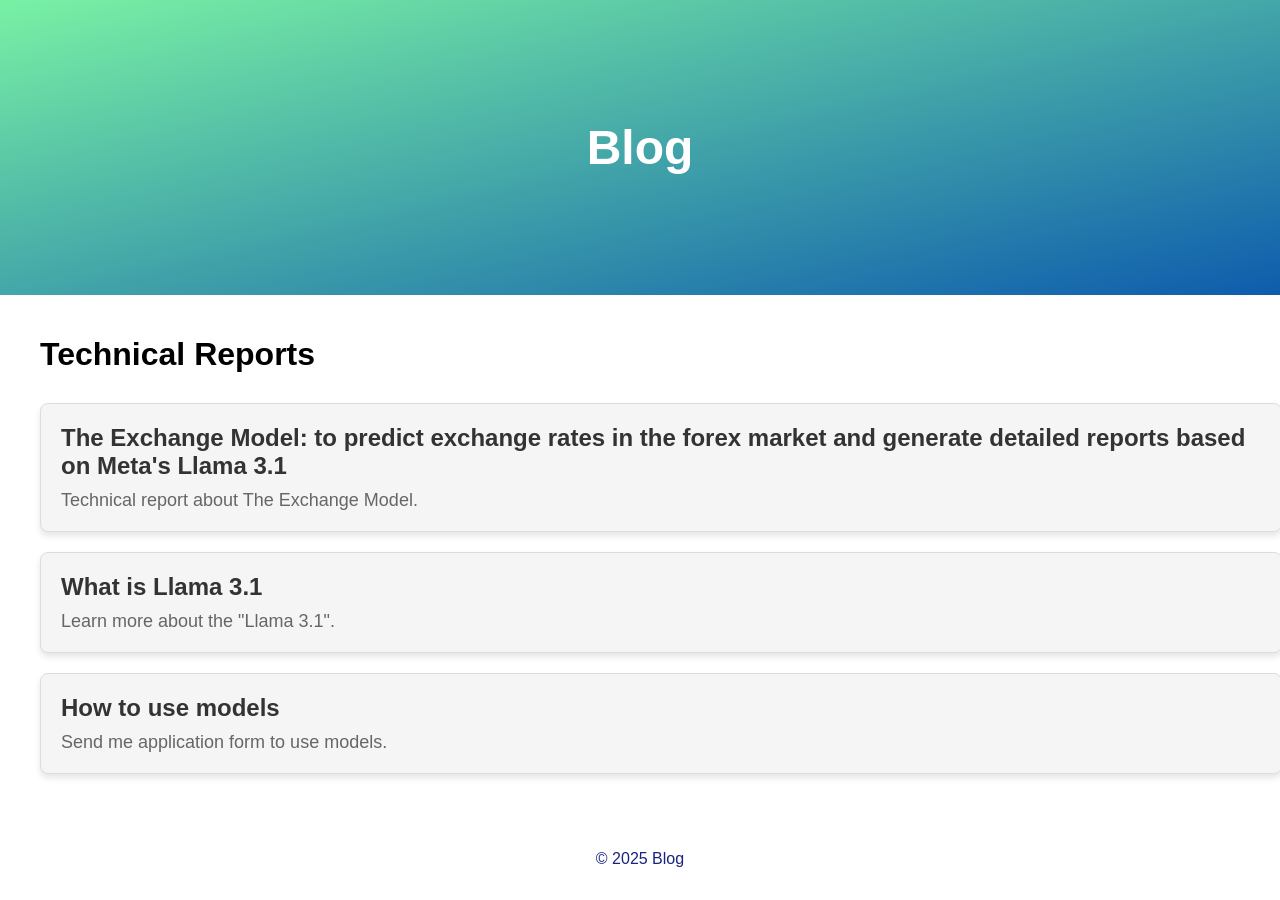
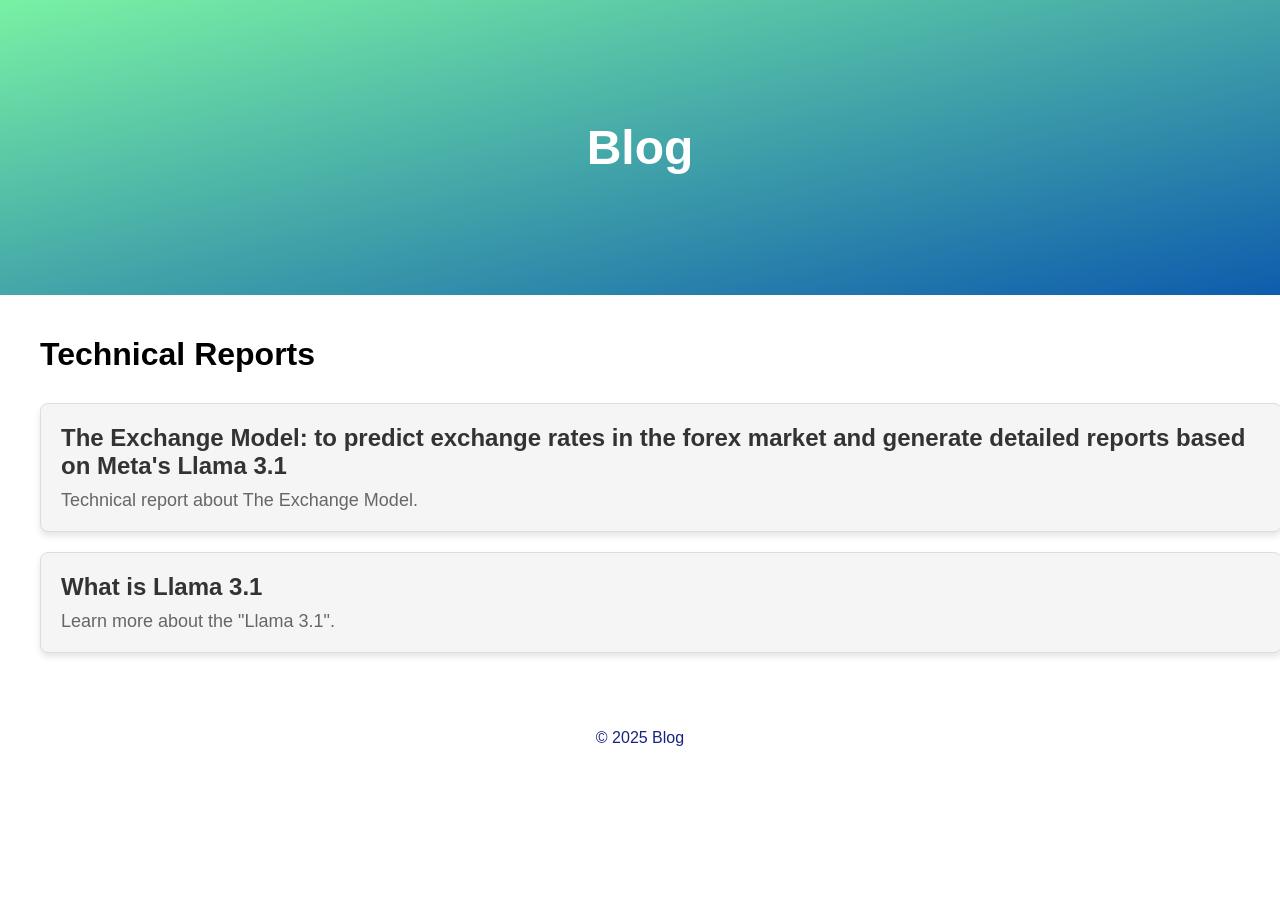
Before and after one commit to hoysu/2digit.github.io, a Jekyll site: the page built from index.html, in a window 1280 px wide. Built offline with Jekyll 4.4.1, drawn with Linux system fonts in a browser that asks for light colours; some of the changed lines change nothing that is shown.

Commit message:
Update index.html

```diff
--- a/index.html
+++ b/index.html
@@ -1,6 +1,6 @@
 ---
 layout: default
-title: "Blog"
+title: "2Digit Blog"
 ---
 
 <h1>Technical Reports</h1>
@@ -18,10 +18,10 @@
       <p>Learn more about the "Llama 3.1".</p>
     </a>
   </div>
-  <div class="report-box">
+<!--   <div class="report-box">
     <a href="page3.html">
       <h2>How to use models</h2>
       <p>Send me application form to use models.</p>
     </a>
-  </div>
+  </div> -->
 </div>
```
